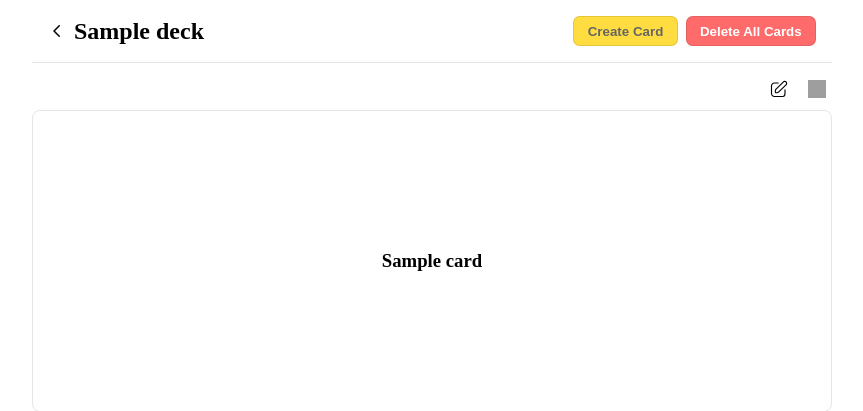
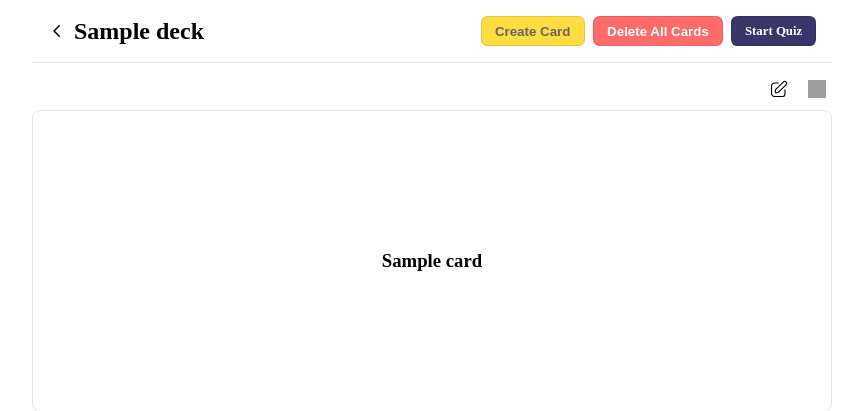
Before and after one commit to walidkhamees/Recallr, a Flask app: template app/templates/deck.html in a window 1280 px wide. Shown: the part 82-493 px from the top of the page, without its empty margins (208-1071 px from the left). Run offline with Flask 3, Linux system fonts and the light colour scheme; the template is opened without the code that fills it: most values are stand-ins (such as "Sample title", 1, 10 or a date in 2020); grey boxes are pictures that could not be loaded.

Commit message:
feat(deck): add quiz button to deck page

```diff
--- a/app/static/css/common.css
+++ b/app/static/css/common.css
@@ -170,10 +170,10 @@ input[type="text"] {
   width: fit-content;
 }
 
-.actions button {
-  border: 1px solid rgba(0, 0, 0, 0.1);
-  padding: 0.5em 1em;
-  border-radius: 0.5em;
-  font-weight: bold;
-  cursor: pointer;
+.btn {
+    border: 1px solid rgba(0, 0, 0, 0.1);
+    padding: 0.5em 1em;
+    border-radius: 0.5em;
+    font-weight: bold;
+    cursor: pointer;
 }
--- a/app/static/css/deck-style.css
+++ b/app/static/css/deck-style.css
@@ -6,6 +6,14 @@ body {
 
 main {
   flex: 1;
+}
+
+#start-quiz {
+    background-color: #373669;
+    color: white;
+    text-decoration: none;
+    margin: 0;
+    font-size: 0.80em;
 }
 
 .container {
--- a/app/templates/deck.html
+++ b/app/templates/deck.html
@@ -160,8 +160,11 @@
           </div>
 
           <div class="actions">
-            <button id="open-new-card-modal">Create Card</button>
-            <button id="open-delete-all-modal">Delete All Cards</button>
+            <button class="btn" id="open-new-card-modal">Create Card</button>
+            <button class="btn" id="open-delete-all-modal">Delete All Cards</button>
+            <a href="{{ deck.name }}/quiz" id="start-quiz" class="btn">
+              Start Quiz
+            </a>
           </div>
         </div>
       </div>
@@ -314,7 +317,7 @@
         answerInput.value = answer;
 
         currentCard = {
-          "card_id": cardId,
+          card_id: cardId,
           question,
           answer,
         };
--- a/app/templates/decks.html
+++ b/app/templates/decks.html
@@ -85,8 +85,8 @@
         </div>
 
         <div class="actions">
-          <button id="new-deck-btn">Create deck</button>
-          <button id="delete-all-btn">Delete All Decks</button>
+          <button class="btn" id="new-deck-btn">Create deck</button>
+          <button class="btn" id="delete-all-btn">Delete All Decks</button>
         </div>
       </div>
 
```
